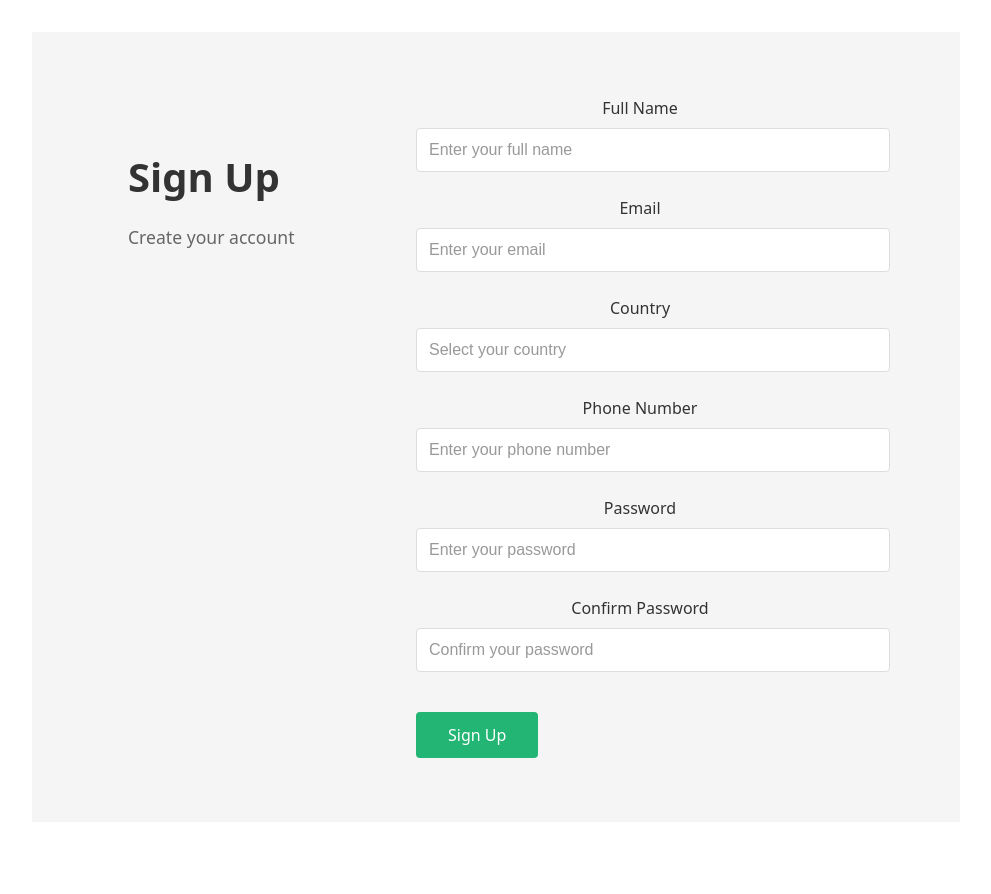
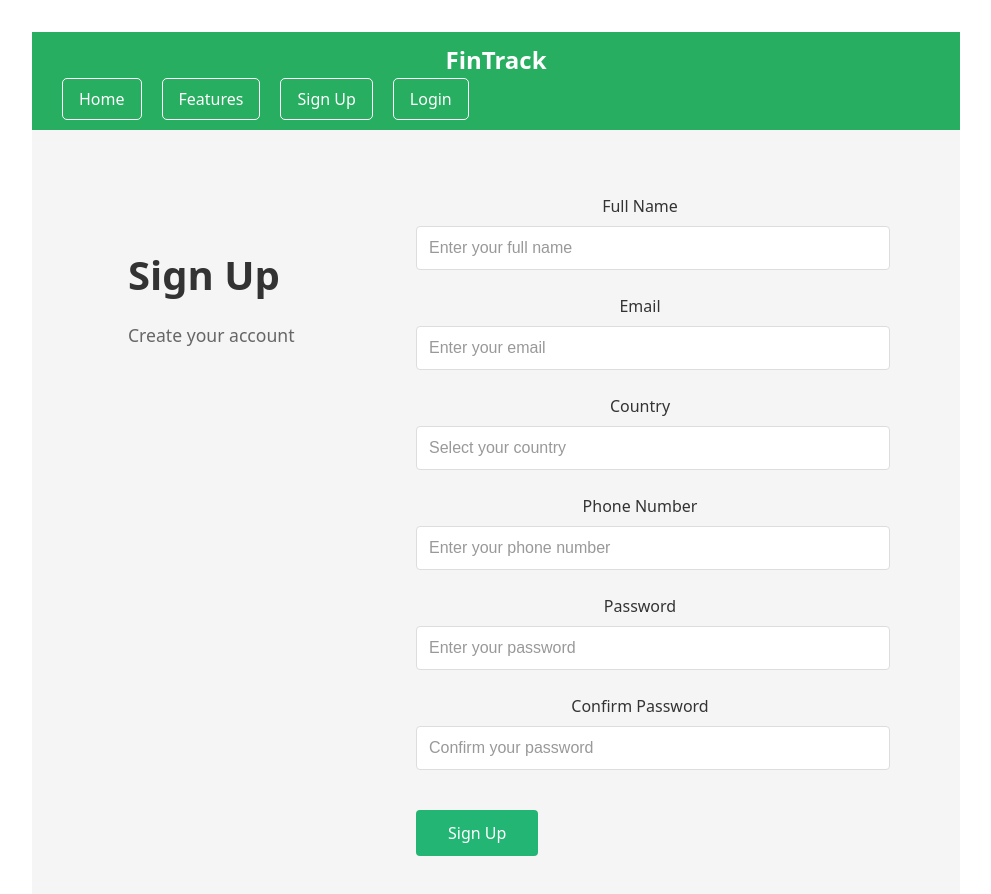
Before and after one commit to ErcModel3/personal-finance-tracker, a React (Vite) app: page /signup in a window 1280 px wide. Shown: the top 894 px of the page, without its empty margins (144-1135 px from the left). Before the commit the page ends 854 px from the top, so only its background shows below. Built offline with nearby package versions, Linux system fonts and the light colour scheme.

Commit message:
Updating changes to Navbar
Pushing changes to work on something else

```diff
--- a/src/components/Navbar.jsx
+++ b/src/components/Navbar.jsx
@@ -1,6 +1,6 @@
 import React from 'react';
-import './Navbar.css'
-import { Link } from 'react-router-dom'
+import './Navbar.css';
+import { Link } from 'react-router-dom';
 
 const Navbar = () => {
     const handleNavigation = (path) => {
@@ -9,18 +9,18 @@ const Navbar = () => {
 
     return (
         <nav className="navbar navbar-expand-lg fixed-top">
-            <div className="container-fluid">
+            <div className="container">
                 {/* Left side: Budgeting App title */}
-                <a className="navbar-brand" href="#">
+                <Link className="navbar-brand" to="/">
                     FinTrack
-                </a>
+                </Link>
 
                 {/* Right side: Navigation buttons */}
                 <div className="navbar-nav ms-auto"> {/* ms-auto aligns the nav items to the right */}
-                    <button className="nav-link" onClick={() => handleNavigation('/')}>Home</button>
-                    <button className="nav-link" onClick={() => handleNavigation('/features')}>Features</button>
-                    <button className="nav-link" onClick={() => handleNavigation('/signup')}>Sign Up</button>
-                    <button className="nav-link" onClick={() => handleNavigation('/login')}>Login</button>
+                    <Link className="nav-link" to="/">Home</Link>
+                    <Link className="nav-link" to="/features">Features</Link>
+                    <Link className="nav-link" to="/signup">Sign Up</Link>
+                    <Link className="nav-link" to="/login">Login</Link>
                 </div>
             </div>
         </nav>
--- a/src/pages/SignUp.jsx
+++ b/src/pages/SignUp.jsx
@@ -1,5 +1,6 @@
 import React, { useState } from 'react';
 import './SignUp.css';
+import Navbar from "../components/Navbar.jsx";
 
 const SignUp = () => {
   const [formData, setFormData] = useState({
@@ -27,6 +28,7 @@ const SignUp = () => {
 
   return (
       <div className="signup-page">
+        <Navbar/>
         <div className="signup-container">
           <div className="signup-left">
             <h1 className="signup-title">Sign Up</h1>
```
Also changed, not shown: src/pages/SignUp.css (line endings or trailing spaces). Lines whose indentation alone changed are shown as unchanged.
